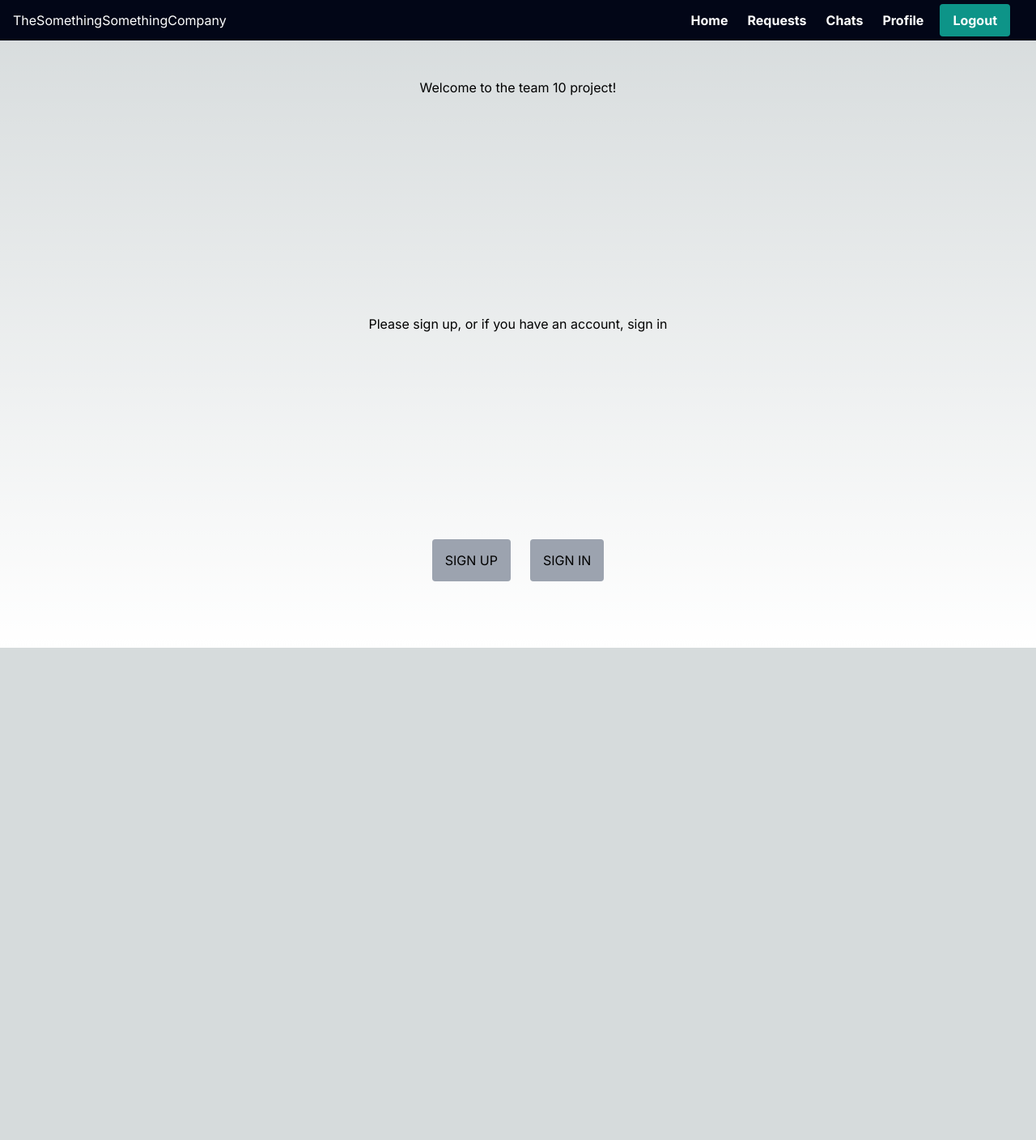
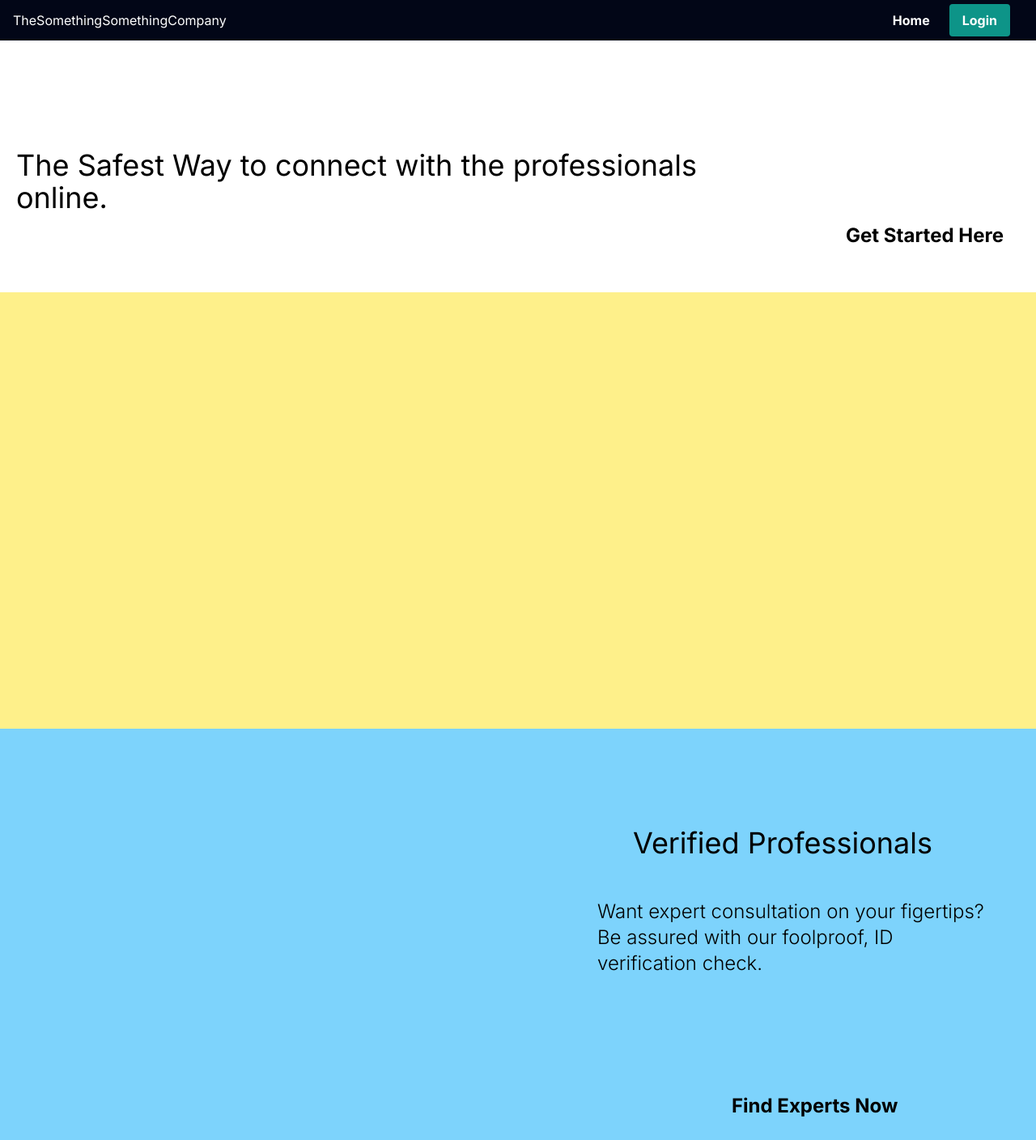
Before and after one commit to TheSomethingSomethingCompany/secret-forest, a Next.js app in the folder app/: page / in a window 1280 px wide. Shown: the top 1408 px of the page at 81% size. Before the commit the page ends 800 px from the top, so only its background shows below. Built offline with nearby package versions, Linux system fonts and the light colour scheme.

Commit message:
added landing page design

```diff
--- a/app/app/components/Navbar/Navbar.tsx
+++ b/app/app/components/Navbar/Navbar.tsx
@@ -9,7 +9,7 @@ export default function Navbar(){
 
     const [displayIcon,setDisplayIcon]= useState(false);
 
-    var [loggedIn, setLoggedIn] = useState(true);
+    var [loggedIn, setLoggedIn] = useState(false);
 
     if(window.localStorage.getItem("loggedIn")){
         loggedIn = true;
@@ -64,22 +64,22 @@ export default function Navbar(){
 {/* large screen */}
 <ul className="hidden md:flex">
     <li className="mr-2 lg:mr-4 hover:text-teal-300">
-        <Link href="/"><button className="rounded-full font-bold  py-1 px-1 mt-1">Home</button></Link>
+        <Link href="/"><button className="rounded-full font-bold  py-1 px-2 mt-1">Home</button></Link>
     </li>
 
     {loggedIn ?
     (   <>
 
         <li className="mr-2 lg:mr-4 hover:text-teal-300">
-            <Link href="#"><button className="rounded-full font-bold  py-2 px-1">Requests</button></Link>
+            <Link href="#"><button className="rounded-full font-bold  py-2 px-2">Requests</button></Link>
         </li>
 
         <li className="mr-2 lg:mr-4 hover:text-teal-300">
-            <Link href="#"><button className="rounded-full font-bold  py-2 px-1">Chats</button></Link>
+            <Link href="#"><button className="rounded-full font-bold  py-2 px-2">Chats</button></Link>
         </li>
 
         <li className="mr-2 lg:mr-4 hover:text-teal-300">
-            <Link href="#"><button className="rounded-full font-bold  py-2 px-1">Profile</button></Link>
+            <Link href="#"><button className="rounded-full font-bold  py-2 px-2">Profile</button></Link>
         </li>
 
         <li className="mr-2 lg:mr-4 hover:text-teal-300">
--- a/app/app/components/landing-page/LandingPage.tsx
+++ b/app/app/components/landing-page/LandingPage.tsx
@@ -9,18 +9,40 @@ export default function LandingPage(){
     return (
         <>
         <Navbar/>
-            <h1>Welcome to the team 10 project!</h1>
-            <h1>Please sign up, or if you have an account, sign in</h1>
+        <div className="w-screen h-[2550px] relative bg-white">
 
-            <div className="flex flex-row">
-                <button>
-                <Link href="/signup" className="bg-gray-400 rounded m-3 p-4">SIGN UP</Link>
-                </button>
+            <div className="w-full h-[630px] top-[184px] absolute">
+                <div className="w-full h-[550px] top-[400px] md:top-[300px] tablet:top-[177px] relative bg-yellow-200" />
+                <div className="w-1/4 tablet:w-3/4 h-[182px] ml-5 top-0 absolute text-left text-black text-4xl font-normal font-['Inter']">The Safest Way to connect with the professionals online.</div>
+                <div className="w-[100px] sm:w-auto h-9 right-0 mr-10 top-[91px] absolute text-center text-black text-2xl font-bold font-['Inter'] hover:text-teal-300"><a href="/signin">Get Started Here</a></div>
+            </div>
 
-                <button>
-                <Link href="/signin" className="bg-gray-400 rounded m-3 p-4">SIGN IN</Link>
-                </button>
+            <div className="w-full h-[800px] top-[900px] absolute">
+                <div className="w-full h-[800px] relative bg-sky-300" />
+                <div className="w-1/8 h-[74px] ml-10 md:right-12 mr-20 top-[121px] absolute text-black text-4xl text-center font-normal font-['Inter']">Verified Professionals</div>
+                <div className="w-3/4 md:w-1/2 tablet:w-[494px] ml-10 md:right-12 top-[210px] absolute text-left text-black text-2xl font-light font-['Inter']">Want expert consultation on your figertips? Be assured with our foolproof, ID verification check.</div>
+                <div className="w-[300px] h-9 md:right-12 md:mr-7 ml-10 top-[450px] absolute text-left text-black text-2xl font-bold font-['Inter'] hover:text-purple-600"><a href="/signin">Find Experts Now</a></div>
             </div>
+
+            <div className="w-full h-[800px] top-[1700px] absolute">
+                <div className="w-full h-[800px] left-0 top-0 absolute bg-black" />
+                <div className="w-1/8 tablet:w-1/2 h-[74px] left-10 top-[106px] absolute text-white text-4xl font-normal font-['Inter']">Facial Blurring</div>
+                <div className="w-1/2 md:w-3/4 tablet:w-1/2 md:w-1/4 left-10 top-[195px] absolute text-white text-2xl font-light font-['Inter']">Want to keep things private? Hide your face with our trademark, Anonymous Mode</div>
+                <div className="hidden md:block w-[200px] h-[200px] tablet:w-[567px] tablet:h-[567px] ml-5 right-5 top-[250px] tablet:top-[121px] absolute bg-white" />
+            </div>
+
+            {/* <div className="w-[1512px] h-[800px] left-0 top-[2500px] absolute">
+                <div className="w-[1512px] h-[800px] left-0 top-0 absolute bg-fuchsia-600" />
+                <div className="w-[665px] h-[74px] left-[784px] top-[121px] absolute text-white text-6xl font-normal font-['Inter']">Data Encryption</div>
+                <div className="w-[494px] left-[817px] top-[210px] absolute text-white text-[40px] font-light font-['Inter']">Want to keep your chats secure? We got you with our unique data encryption system. </div>
+                <div className="w-[205px] h-9 left-[894px] top-[514px] absolute text-center text-black text-2xl font-normal font-['Inter']">Start Now</div>
+                <div className="w-[567px] h-[558px] left-[126px] top-[123px] absolute bg-green-400" />
+            </div> */}
+
+
+        </div>
+
+
         </>
       );
 
--- a/app/app/page.tsx
+++ b/app/app/page.tsx
@@ -1,11 +1,10 @@
 import Image from "next/image";
 import UserAuthentication from "./components/user-auth/UserAuthentication";
 import LandingPage from "./components/landing-page/LandingPage";
-import Navbar from "./components/Navbar/Navbar3";
 
 export default function Home() {
   return (
-    <main className="flex min-h-screen flex-col items-center justify-between p-24">
+    <main className="">
     {/* <main> */}
       {/* <Navbar/> */}
       <LandingPage />
--- a/app/tailwind.config.ts
+++ b/app/tailwind.config.ts
@@ -13,6 +13,11 @@ const config: Config = {
         'gradient-conic':
           'conic-gradient(from 180deg at 50% 50%, var(--tw-gradient-stops))',
       },
+      screens:{
+        desktop: "1400px",
+        tablet: "1200px",
+        mobile: "300px",
+      },
     },
   },
   plugins: [],
```
